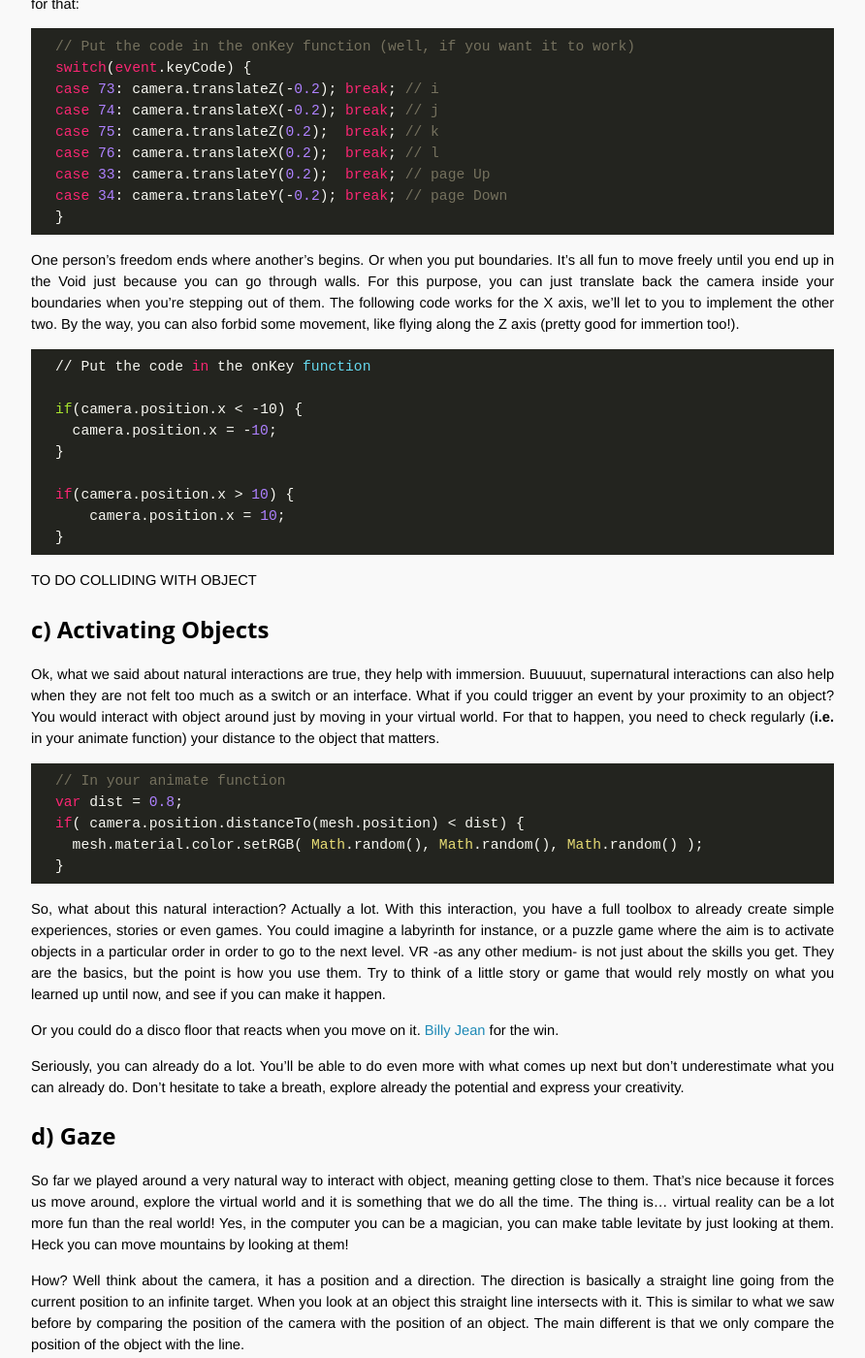
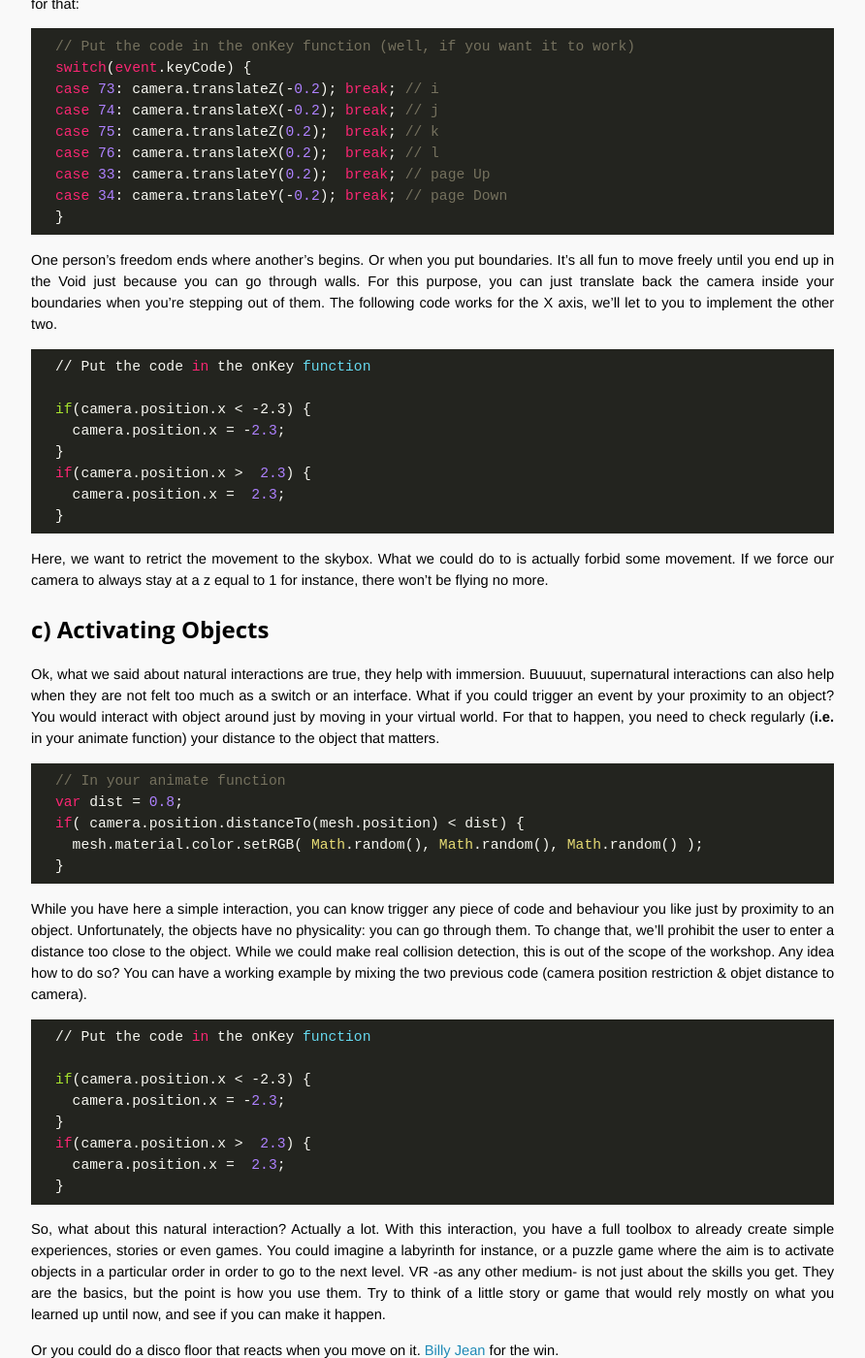
Before and after one commit to OpenTechSchool-Brussels/webVR-for-3D-graphics-and-music, a Jekyll site: the page built from interacting-within-the-scene.markdown, in a window 1280 px wide and 1400 px high, scrolled down 1115 px. Shown: the whole window at 97% size, without its empty margins (324-1216 px from the left). Built offline with Jekyll 4.4.1, drawn with Linux system fonts in a browser that asks for light colours; Markdown is read by kramdown in place of the engine named in the settings.

Commit message:
Update interacting-within-the-scene.markdown

````diff
--- a/interacting-within-the-scene.markdown
+++ b/interacting-within-the-scene.markdown
@@ -48,21 +48,20 @@ Yep, moving. Classic interaction that one would expect to be able to experience
   }
 ```
 
-One person's freedom ends where another's begins. Or when you put boundaries. It's all fun to move freely until you end up in the Void just because you can go through walls. For this purpose, you can just translate back the camera inside your boundaries when you're stepping out of them. The following code works for the X axis, we'll let to you to implement the other two. By the way, you can also forbid some movement, like flying along the Z axis (pretty good for immertion too!).
+One person's freedom ends where another's begins. Or when you put boundaries. It's all fun to move freely until you end up in the Void just because you can go through walls. For this purpose, you can just translate back the camera inside your boundaries when you're stepping out of them. The following code works for the X axis, we'll let to you to implement the other two.
 
 ```javascript
   // Put the code in the onKey function
 
-  if(camera.position.x < -10) {
-    camera.position.x = -10;
+  if(camera.position.x < -2.3) {
+    camera.position.x = -2.3;
   }
-
-  if(camera.position.x > 10) {
-      camera.position.x = 10;
+  if(camera.position.x >  2.3) {
+    camera.position.x =  2.3;
   }
 ```
 
-TO DO COLLIDING WITH OBJECT
+Here, we want to retrict the movement to the skybox. What we could do to is actually forbid some movement. If we force our camera to always stay at a z equal to 1 for instance, there won't be flying no more.
 
 ## c) Activating Objects
 Ok, what we said about natural interactions are true, they help with immersion. Buuuuut, supernatural interactions can also help when they are not felt too much as a switch or an interface. What if you could trigger an event by your proximity to an object? You would interact with object around just by moving in your virtual world. For that to happen, you need to check regularly (**i.e.** in your animate function) your distance to the object that matters.
@@ -72,6 +71,19 @@ Ok, what we said about natural interactions are true, they help with immersion.
   var dist = 0.8;
   if( camera.position.distanceTo(mesh.position) < dist) {
     mesh.material.color.setRGB( Math.random(), Math.random(), Math.random() );
+  }
+```
+
+While you have here a simple interaction, you can know trigger any piece of code and behaviour you like just by proximity to an object. Unfortunately, the objects have no physicality: you can go through them. To change that, we'll prohibit the user to enter a distance too close to the object. While we could make real collision detection, this is out of the scope of the workshop. Any idea how to do so? You can have a working example by mixing the two previous code (camera position restriction & objet distance to camera).
+
+```javascript
+  // Put the code in the onKey function
+
+  if(camera.position.x < -2.3) {
+    camera.position.x = -2.3;
+  }
+  if(camera.position.x >  2.3) {
+    camera.position.x =  2.3;
   }
 ```
 
````
